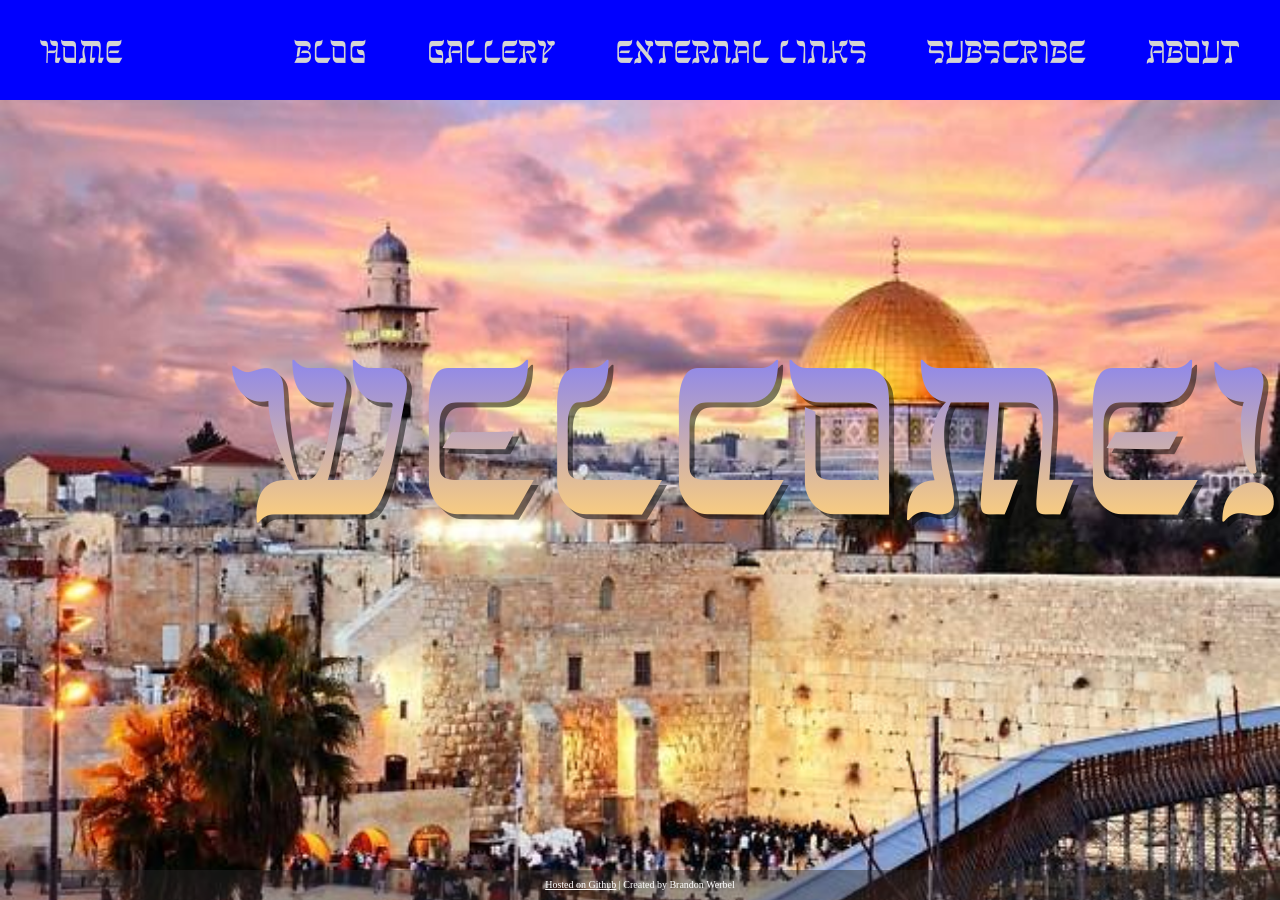
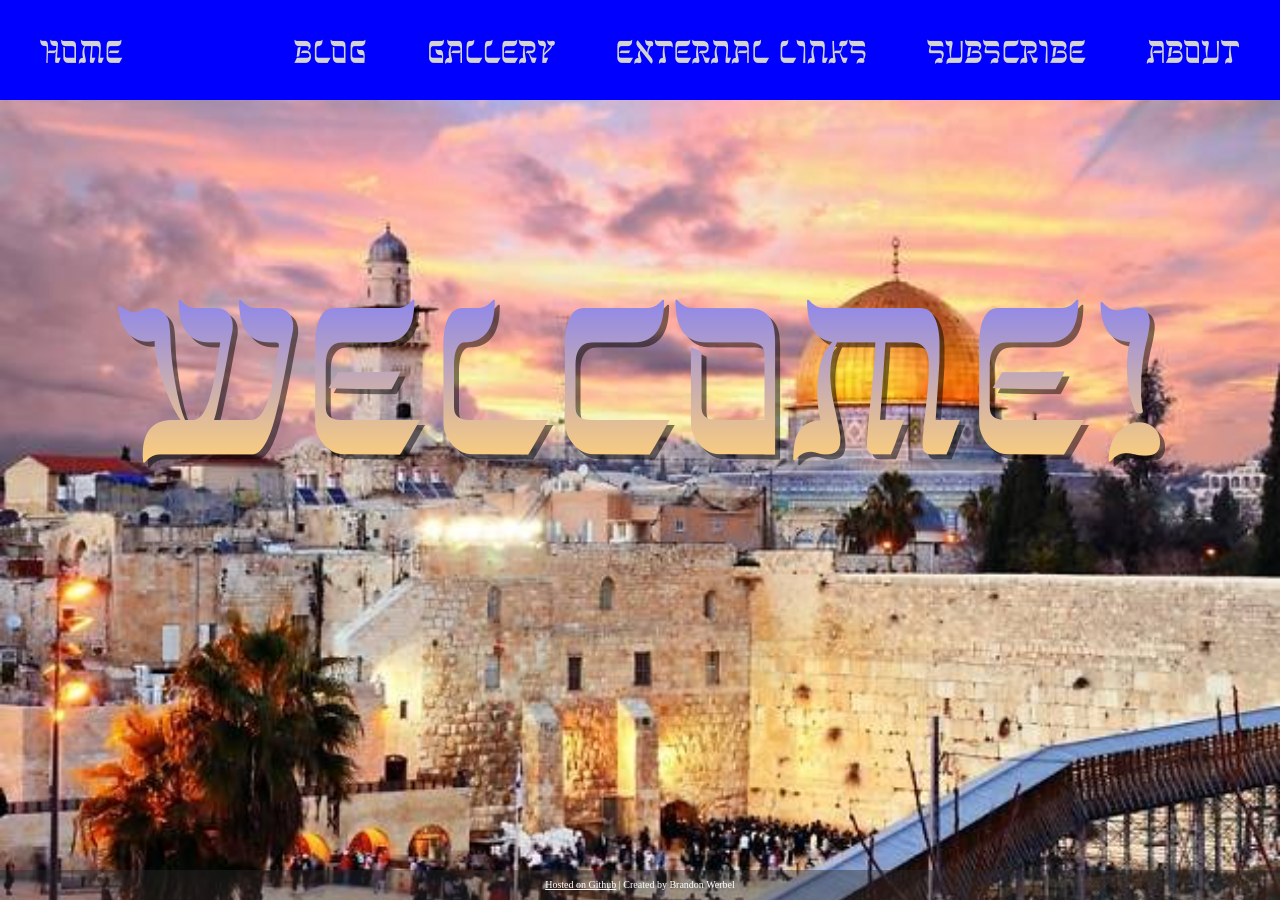
Before and after one commit to BrandonWerbel/BrandonWerbel.github.io, a Jekyll site: the page built from index.html, in a window 1280 px wide. Built offline with Jekyll 4.4.1, drawn with Linux system fonts in a browser that asks for light colours.

Commit message:
Make Homepage Mobile Friendly

```diff
--- a/css/homepage.css
+++ b/css/homepage.css
@@ -3,39 +3,48 @@
     src: url('/assets/fonts/Kanisah.ttf');
 }
 
-.background{
+.wrapper{
     background-image: url(/assets/images/jerusalem-background.jpg);
     background-size: cover;
-    background-position: center;
+    background-position: right;
     position: fixed;
-    top: 100px;
-    height: calc(100% - 100px);
-    width: 100%;
 }
 
 #welcome-message {
-    position: absolute;
-    margin: calc(50vh - 220px);
-    font-size: 200px;
-    text-align: center;
-    vertical-align: middle;
-
     background-image: linear-gradient(180deg, rgb(122, 122, 255), rgb(255, 208, 122));
-    font-family: 'Kanisah';
     -webkit-background-clip: text;
     -webkit-text-fill-color: transparent;
     z-index: 2;
+    transform: translate(0, calc(30vh - 100px));
+}
 
+#welcome-message, #shadow-welcome-message {
+    position: absolute;
+    margin: auto;
+    width: 100%;
+    font-size: 200px;
+    text-align: center;
+    font-family: 'Kanisah';
 }
 
 #shadow-welcome-message {
-    position: absolute;
-    margin: calc(50vh - 220px);
-    font-size: 200px;
-    text-align: center;
-    vertical-align: middle;
-    font-family: 'Kanisah';
     color: rgba(0, 0, 0, 0.5);
-    transform: translate(5px, 5px);
+    transform: translate(5px, calc(30vh - 100px + 5px));
     user-select: none;
 }
+
+@media screen and (max-width: 1156px) {
+
+    #welcome-message, #shadow-welcome-message {
+        font-size: 17vw;
+    }
+
+    #welcome-message {
+        transform: translate(0, calc(30vh - 8.5vw));
+    }
+
+    #shadow-welcome-message {
+        transform: translate(5px, calc(30vh - 8.5vw + 5px));
+    }
+
+}
--- a/index.html
+++ b/index.html
@@ -4,9 +4,6 @@
 stylesheets:
   - homepage
 ---
-<main>
-    <div class="background">
-      <div id="welcome-message">Welcome!</div>
-      <div id="shadow-welcome-message">Welcome!</div>
-    </div>
-</main>
+
+<div id="welcome-message">Welcome!</div>
+<div id="shadow-welcome-message">Welcome!</div>
```
